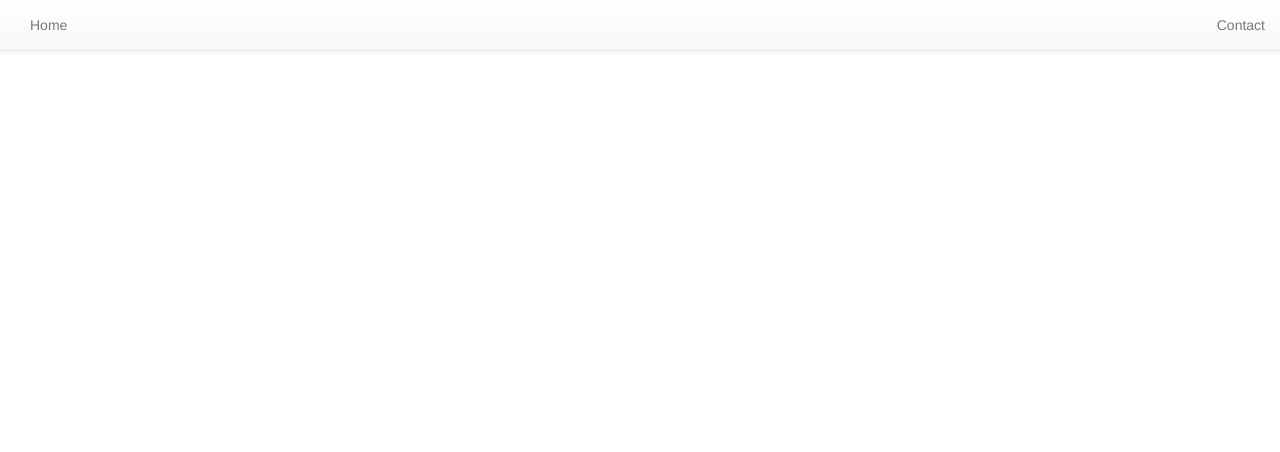
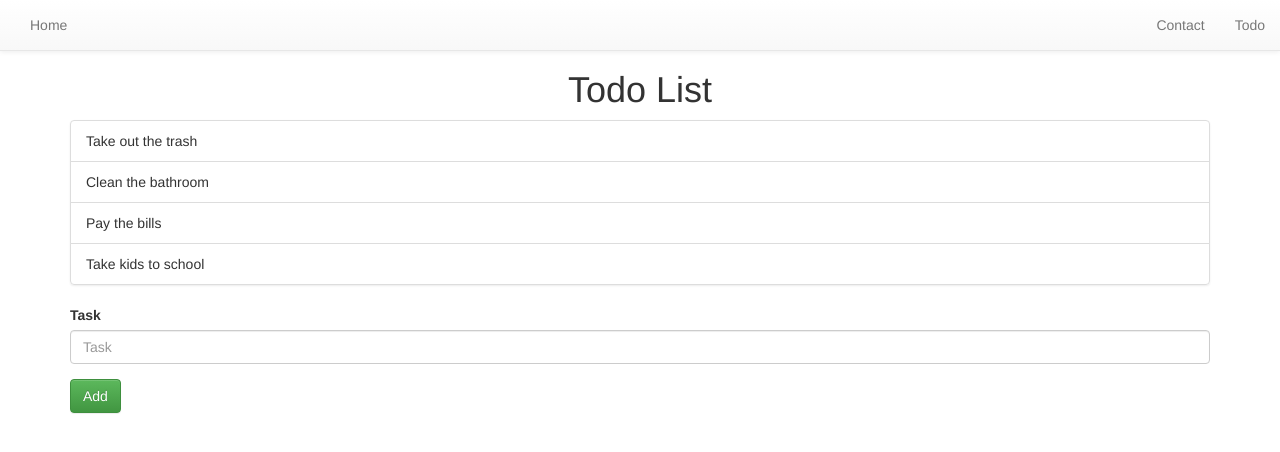
Before and after one commit to djay24/angular-test, an Angular app: page /todo in a window 1280 px wide. Before the commit this address led to /. Shown: the top 452 px of the page. Built offline with nearby package versions, Linux system fonts and the light colour scheme.

Commit message:
started todo app

```diff
--- a/src/app/app-routing.module.ts
+++ b/src/app/app-routing.module.ts
@@ -2,10 +2,13 @@ import { NgModule } from '@angular/core';
 import { RouterModule, Routes } from '@angular/router';
 import { HomeComponent} from './home/home.component';
 import { ContactComponent} from './contact/contact.component'
+import { TodoComponent } from './todo/todo.component'
+import { Todo } from './todo';
 
 const routes: Routes = [
   { path: '', component: HomeComponent },
-  { path: 'contact', component: ContactComponent}
+  { path: 'contact', component: ContactComponent},
+  { path: 'todo', component: TodoComponent }
 ];
 
 @NgModule({
--- a/src/app/app.component.html
+++ b/src/app/app.component.html
@@ -13,6 +13,7 @@
       </ul>
       <ul class="nav navbar-nav navbar-right">
         <li><a routerLink="/contact">Contact</a></li>
+        <li><a routerLink="/todo">Todo</a></li>
       </ul>
     </div>
   </div>
--- a/src/app/app.module.ts
+++ b/src/app/app.module.ts
@@ -6,12 +6,14 @@ import { AppComponent } from './app.component';
 import { AppRoutingModule } from './/app-routing.module';
 import { HomeComponent } from './home/home.component';
 import { ContactComponent } from './contact/contact.component';
+import { TodoComponent } from './todo/todo.component';
 
 @NgModule({
   declarations: [
     AppComponent,
     HomeComponent,
-    ContactComponent
+    ContactComponent,
+    TodoComponent
   ],
   imports: [
     BrowserModule,
--- /dev/null
+++ b/src/app/mock-todos.ts
@@ -0,0 +1,8 @@
+import { Todo } from './todo';
+
+export const TODOS: Todo[] = [
+{ id: 1, task: 'Take out the trash', status: false, trash: false },
+{ id: 2, task: 'Clean the bathroom', status: false, trash: false },
+{ id: 3, task: 'Pay the bills', status: false, trash: false },
+{ id: 4, task: 'Take kids to school', status: false, trash: false }
+];
--- /dev/null
+++ b/src/app/todo.ts
@@ -0,0 +1,6 @@
+export class Todo {
+    id: number;
+    task: string;
+    status: boolean;
+    trash: boolean;
+}
--- /dev/null
+++ b/src/app/todo/todo.component.html
@@ -0,0 +1,18 @@
+<div class="container" style="margin-top: 50px;">
+  <div class="row">
+    <h1 class="text-center">Todo List</h1>
+  </div>
+  <ul class="list-group">
+    <li class="list-group-item" *ngFor="let todo of todos">
+      {{todo.task}}
+    </li>
+  </ul>
+
+  <form action="POST" (ngSubmit)="addTodo()">
+    <div class="form-group">
+      <label for="task">Task</label>
+      <input type="text" class="form-control" id="task" name="task" placeholder="Task" [(ngModel)]="newTask.task">
+    </div>
+    <button class="btn btn-success">Add</button>
+  </form>
+</div>
--- /dev/null
+++ b/src/app/todo/todo.component.ts
@@ -0,0 +1,28 @@
+import { Component, OnInit } from '@angular/core';
+import { TODOS } from '../mock-todos'
+import { Todo } from '../todo';
+
+@Component({
+  selector: 'app-todo',
+  templateUrl: './todo.component.html',
+  styleUrls: ['./todo.component.css']
+})
+export class TodoComponent implements OnInit {
+
+  newTask: Todo = new Todo();
+  todos = TODOS;
+
+  constructor() { }
+  addTodo() {
+    const lastIndex = this.todos.length - 1;
+    const last = this.todos[lastIndex];
+    this.newTask.id = last.id + 1;
+    this.newTask.status = false;
+    this.newTask.trash = false;
+    this.todos.push(this.newTask);
+    this.newTask = new Todo();
+  }
+  ngOnInit() {
+  }
+
+}
--- a/src/index.html
+++ b/src/index.html
@@ -13,6 +13,7 @@
 
   <meta name="viewport" content="width=device-width, initial-scale=1">
   <link rel="icon" type="image/x-icon" href="favicon.ico">
+  <link rel="stylesheet" href="https://use.fontawesome.com/releases/v5.1.0/css/all.css" integrity="sha384-lKuwvrZot6UHsBSfcMvOkWwlCMgc0TaWr+30HWe3a4ltaBwTZhyTEggF5tJv8tbt" crossorigin="anonymous">
 </head>
 <body>
   <app-root></app-root>
```
Also changed, not shown: src/app/todo/todo.component.css (added), 1 other file (tests, documents, lock files or other folders).
